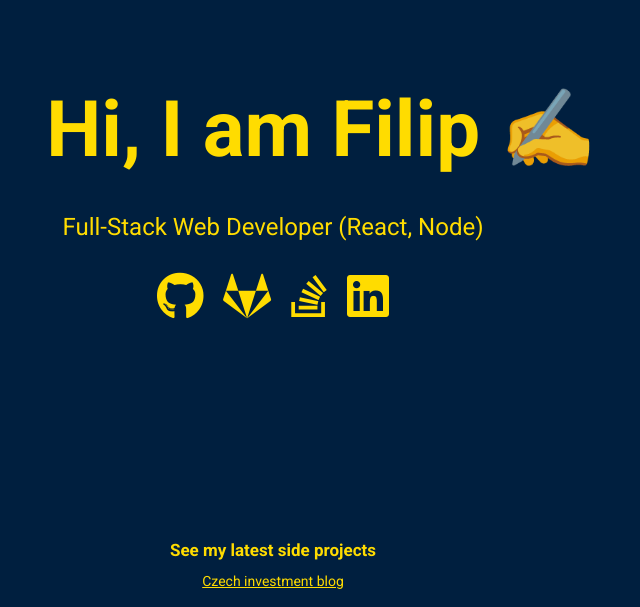
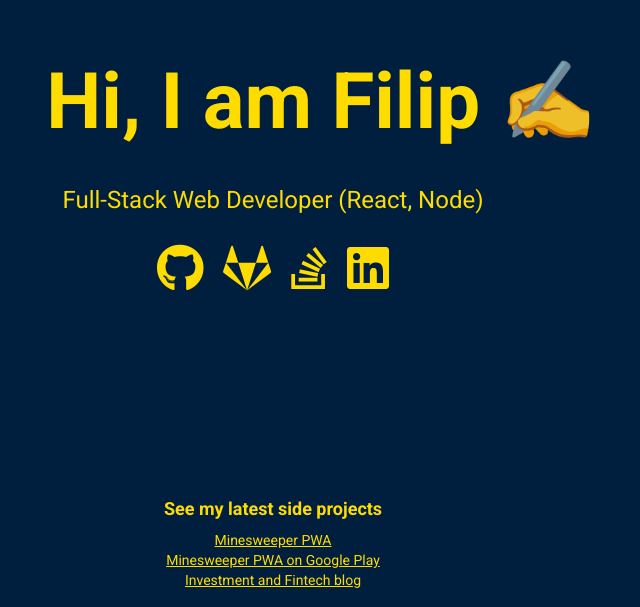
Before and after one commit to halafi/filiphalas.com, a Gatsby site: page / in a window 1280 px wide. Shown: the part 193-800 px from the top of the page, without its empty margins (367-1007 px from the left). Built offline with nearby package versions, Linux system fonts and the light colour scheme; Gatsby itself is replaced by a stand-in of ours.

Commit message:
feat: update deps and improve styles

```diff
--- a/gatsby-config.js
+++ b/gatsby-config.js
@@ -1,6 +1,6 @@
 module.exports = {
   siteMetadata: {
-    title: 'Filip Halas - Full-Stack Web Developer (React, Node, SEO)',
+    title: 'Full-Stack Web Developer (React, Node)',
     siteUrl: 'https://filiphalas.com',
   },
   plugins: [
--- a/src/components/layout.js
+++ b/src/components/layout.js
@@ -1,40 +1,25 @@
-import React from 'react';
-import styled from 'styled-components';
-import PropTypes from 'prop-types';
-import Helmet from 'react-helmet';
-import { StaticQuery, graphql } from 'gatsby';
+import React from "react";
+import styled from "styled-components";
+import PropTypes from "prop-types";
+import { Helmet } from "react-helmet";
+import { StaticQuery, graphql } from "gatsby";
 
-import './normalize.css';
-import './layout.css';
+import "./normalize.css";
+import "./layout.css";
 
 const StyledRoot = styled.div`
   display: flex;
   flex-direction: column;
-  justify-content: center;
   text-align: center;
   min-height: 100vh;
+  padding: 0 8px;
   a {
     color: inherit;
   }
 `;
 
-const StyledContentWrapper = styled.div`
-  display: flex;
-  flex-direction: column;
-  justify-content: center;
-  flex: 1 0 auto;
-  padding: 18px 27px 18px;
-`;
-
-// const StyledFooter = styled.footer`
-//   font-size: 18px;
-//   display: flex;
-//   justify-content: center;
-//   margin: 20px;
-// `;
-
 const description =
-  "JavaScript Developer located in EU. I make Web Apps with React and static sites with Gatsby. Working in travel industry and fintech. Available remotely.";
+  "JavaScript Developer from Czechia. I make Web Apps with React and static sites with Gatsby. Working in travel industry and fintech. Available remotely.";
 
 const Layout = ({ children }) => (
   <StaticQuery
@@ -47,18 +32,15 @@ const Layout = ({ children }) => (
         }
       }
     `}
-    render={data => (
+    render={(data) => (
       <>
         <Helmet
           title={data.site.siteMetadata.title}
-          meta={[{ name: 'description', content: description }]}
+          meta={[{ name: "description", content: description }]}
         >
           <html lang="en" />
         </Helmet>
-        <StyledRoot>
-          <StyledContentWrapper>{children}</StyledContentWrapper>
-          {/* <StyledFooter>Powered by&nbsp;<a href="https://www.gatsbyjs.org/" target="_blank" rel="noopener noreferrer">GatsbyJS</a></StyledFooter> */}
-        </StyledRoot>
+        <StyledRoot>{children}</StyledRoot>
       </>
     )}
   />
--- a/src/pages/index.js
+++ b/src/pages/index.js
@@ -16,24 +16,28 @@ const StyledProjects = styled.div`
   justify-content: center;
   flex-direction: column;
   a {
-    line-height: 1.33;
+    line-height: 1.42;
     font-size: 14px;
   }
 `;
 
 const StyledIntro = styled.div`
+  margin-top: 100px;
   font-size: 48px;
   font-weight: 700;
   padding-bottom: 8px;
   @media ${tiny} {
+    margin-top: 150px;
     font-size: 58px;
     padding-bottom: 10px;
   }
   @media ${small} {
+    margin-top: 200px;
     font-size: 68px;
     padding-bottom: 12px;
   }
   @media ${large} {
+    margin-top: 250px;
     font-size: 78px;
     padding-bottom: 16px;
     padding-left: 97px;
@@ -102,7 +106,7 @@ const StyledLink = styled(OutboundLink)`
 `;
 
 const H3 = styled.h3`
-  font-size: 17px;
+  font-size: 18px;
   margin-block-start: 0;
   margin-block-end: 12px;
 `;
@@ -114,7 +118,7 @@ class IndexPage extends React.Component {
       typeSpeed: 50,
       backSpeed: 50,
       loop: true,
-      cursorChar: " ✍️"
+      cursorChar: " ✍️",
     };
     this.typed = new typed(this.el, options);
     this.typed.start();
@@ -129,7 +133,7 @@ class IndexPage extends React.Component {
       <Layout>
         <StyledIntro>
           <span
-            ref={el => {
+            ref={(el) => {
               this.el = el;
             }}
           />
@@ -215,8 +219,22 @@ class IndexPage extends React.Component {
           >
             Aggregator of remote jobs
           </a> */}
+          <a
+            target="_blank"
+            rel="noopener noreferrer"
+            href="https://minesweeper2k20.web.app"
+          >
+            Minesweeper PWA
+          </a>
+          <a
+            target="_blank"
+            rel="noopener noreferrer"
+            href="https://play.google.com/store/apps/details?id=com.filiphalas.minesweeper&pcampaignid=pcampaignidMKT-Other-global-all-co-prtnr-py-PartBadge-Mar2515-1"
+          >
+            Minesweeper PWA on Google Play
+          </a>
           <a target="_blank" rel="noopener noreferrer" href="https://pfolio.cz">
-            Czech investment blog
+            Investment and Fintech blog
           </a>
         </StyledProjects>
       </Layout>
```
Also changed, not shown: package.json (+10 -10 lines), 1 other file.
